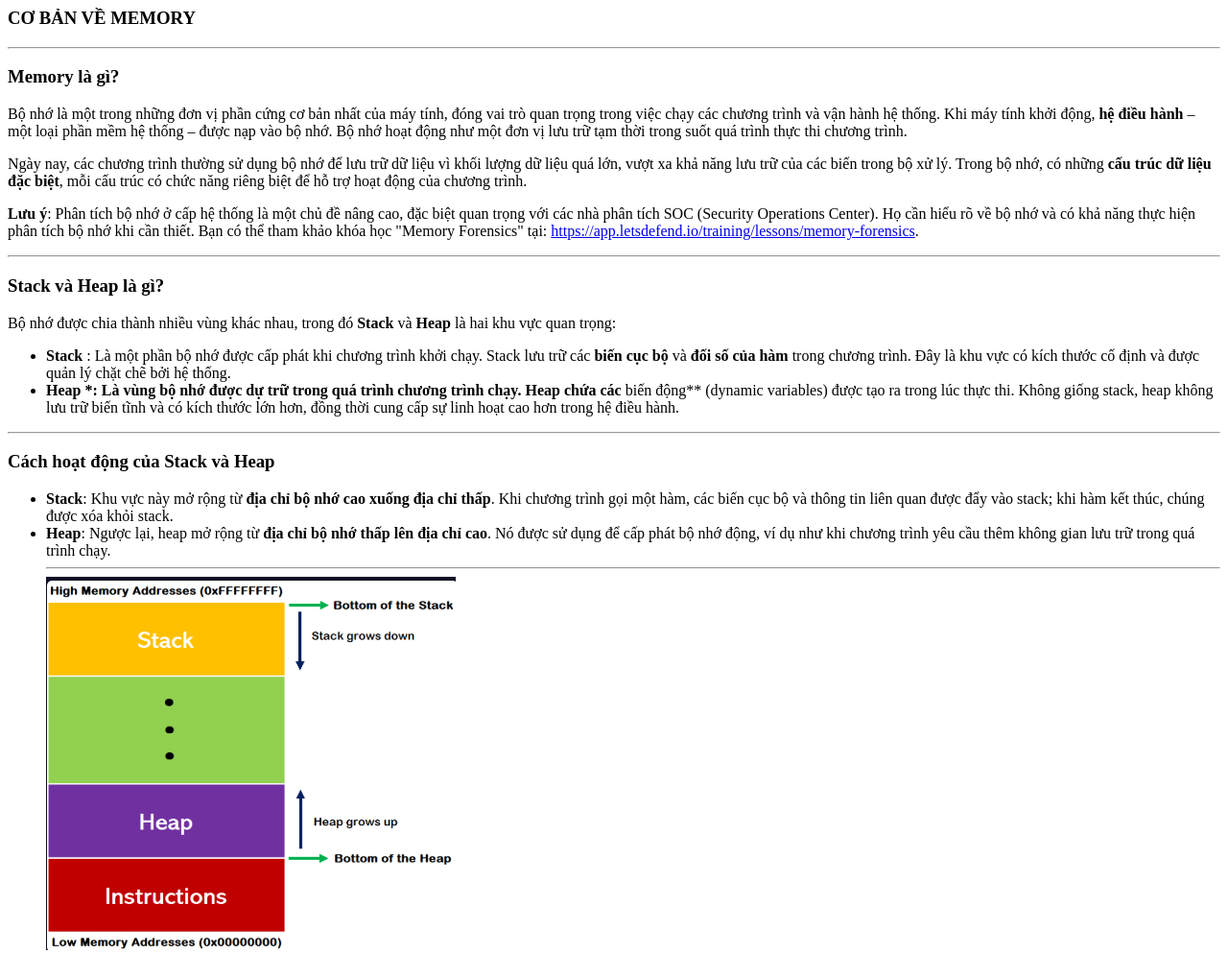
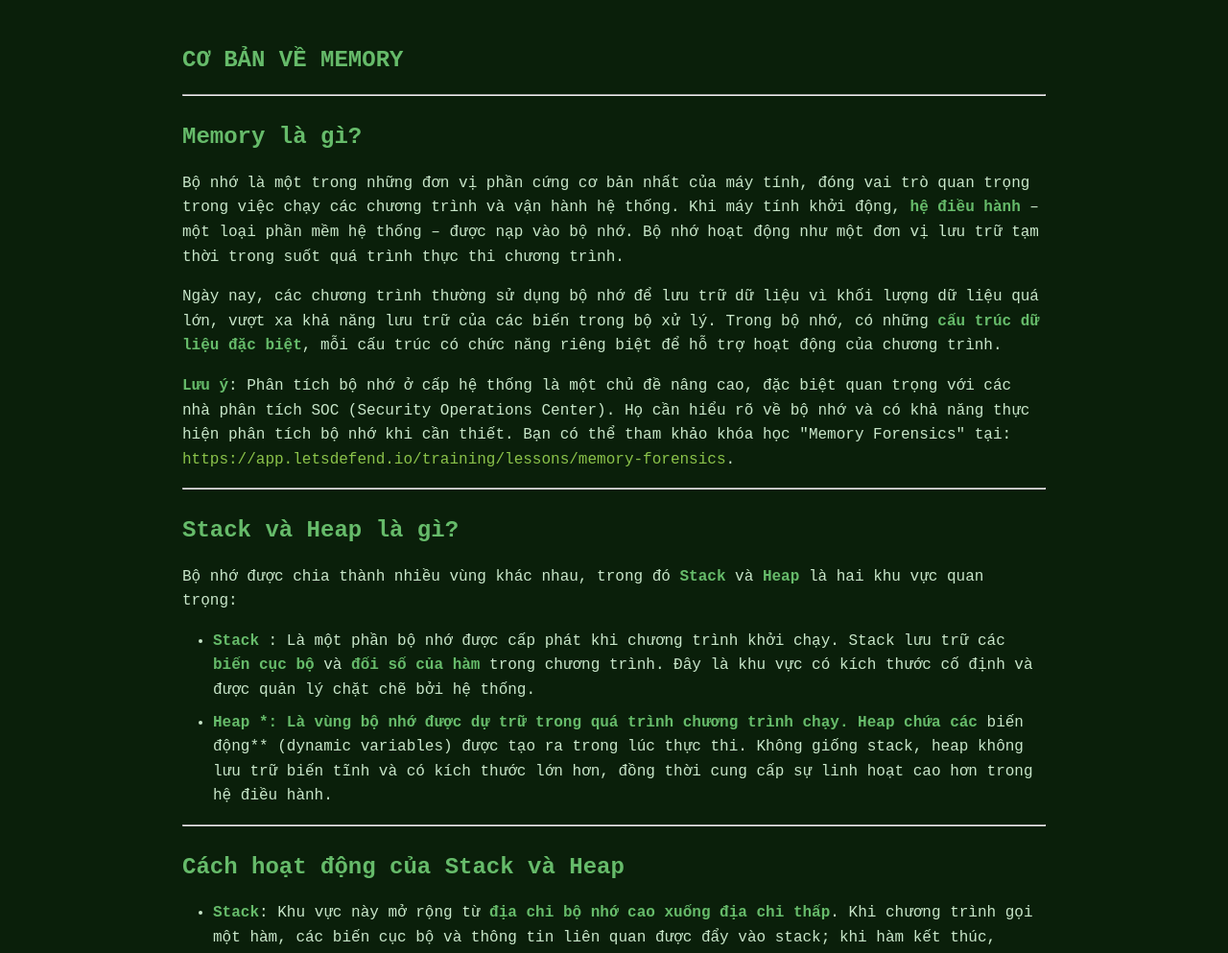
Before and after one commit to dungkkk7/Blog-Website, a plain HTML site: page posts/post10/post-10.html in a window 1280 px wide. Shown: the top 993 px of the page at 96% size. Drawn offline with Linux system fonts and the light colour scheme; the site is published under a folder, as on GitHub Pages, so addresses that start at the root find nothing.

Commit message:
Update post-10.html
fix css

```diff
--- a/posts/post10/post-10.html
+++ b/posts/post10/post-10.html
@@ -1,4 +1,4 @@
-<link rel="stylesheet" href="/posts/post.css">
+<link rel="stylesheet" href="../post.css">
 <h3 id="-c-b-n-v-memory-"><strong>CƠ BẢN VỀ MEMORY</strong></h3>
 <hr>
 <h3 id="-memory-l-g-"><strong>Memory là gì?</strong></h3>
```
